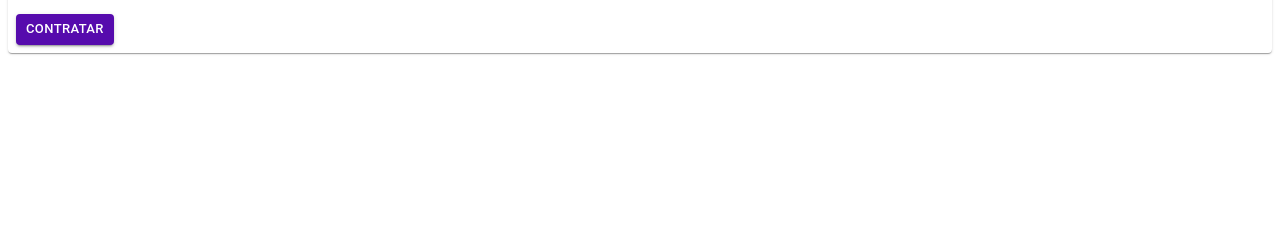
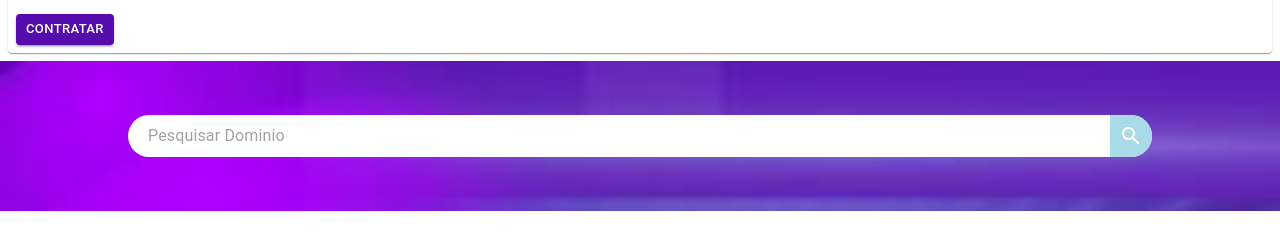
Before and after one commit to WINDSONAMORIM/digitalmente, a React (Create React App) app: page / in a window 1280 px wide. Shown: the part 518-768 px from the top of the page. Built offline with nearby package versions, Linux system fonts and the light colour scheme.

Commit message:
feat: altera css button pesquisa

```diff
--- /dev/null
+++ b/src/components/barraPesquisa/index.tsx
@@ -0,0 +1,52 @@
+import React from 'react'
+import SearchIcon from "@mui/icons-material/Search";
+import { Box, IconButton, InputAdornment, TextField} from '@mui/material'
+import BackgroundShared from '../../assets/imagens/Barra_pesquisa-300x150.jpg'
+
+export const BarraPesquisa = () => {
+
+
+    return (
+      <>
+        <Box
+          display="flex"
+          alignItems={"center"}
+          justifyContent={"center"}
+          height={"150px"}
+          sx={{
+            backgroundImage: `url(${BackgroundShared})`,
+            backgroundRepeat: "no-repeat",
+            backgroundSize: "cover",
+          }}
+        >
+          <TextField
+            placeholder="Pesquisar Dominio"
+            variant="standard"
+            sx={{
+              width: "80%",
+              backgroundColor: "#ffffff",
+              borderRadius: "30px",
+              padding: "5px 20px",
+            }}
+            InputProps={{
+              disableUnderline: true,
+              endAdornment: (
+                <InputAdornment position="end">
+                  <IconButton
+                    size="medium"
+                    sx={{
+                      borderRadius: "0px 30px 30px 0px",
+                      marginRight: "-20px",
+                      backgroundColor: "#A9DAE7",
+                }}
+                  >
+                    <SearchIcon sx={{ margin: "1px", color: "#ffffff" }} />
+                  </IconButton>
+                </InputAdornment>
+              ),
+            }}
+          />
+        </Box>
+      </>
+    );
+}
--- a/src/pages/home/index.tsx
+++ b/src/pages/home/index.tsx
@@ -2,6 +2,7 @@ import React from "react";
 import { AppBarDefault } from "../../components/menu";
 import { CardDefault } from "../../components/card";
 import { CssBaseline } from "@mui/material";
+import { BarraPesquisa } from "../../components/barraPesquisa";
 
 
 export const Home = () => {
@@ -10,6 +11,7 @@ export const Home = () => {
       <CssBaseline />
       <AppBarDefault />
       <CardDefault />
+      <BarraPesquisa />
     </>
   );
 };
```
Also changed, not shown: src/assets/imagens/Barra_pesquisa-300x150.jpg (added), src/assets/imagens/Design-1024x768.png (added).
